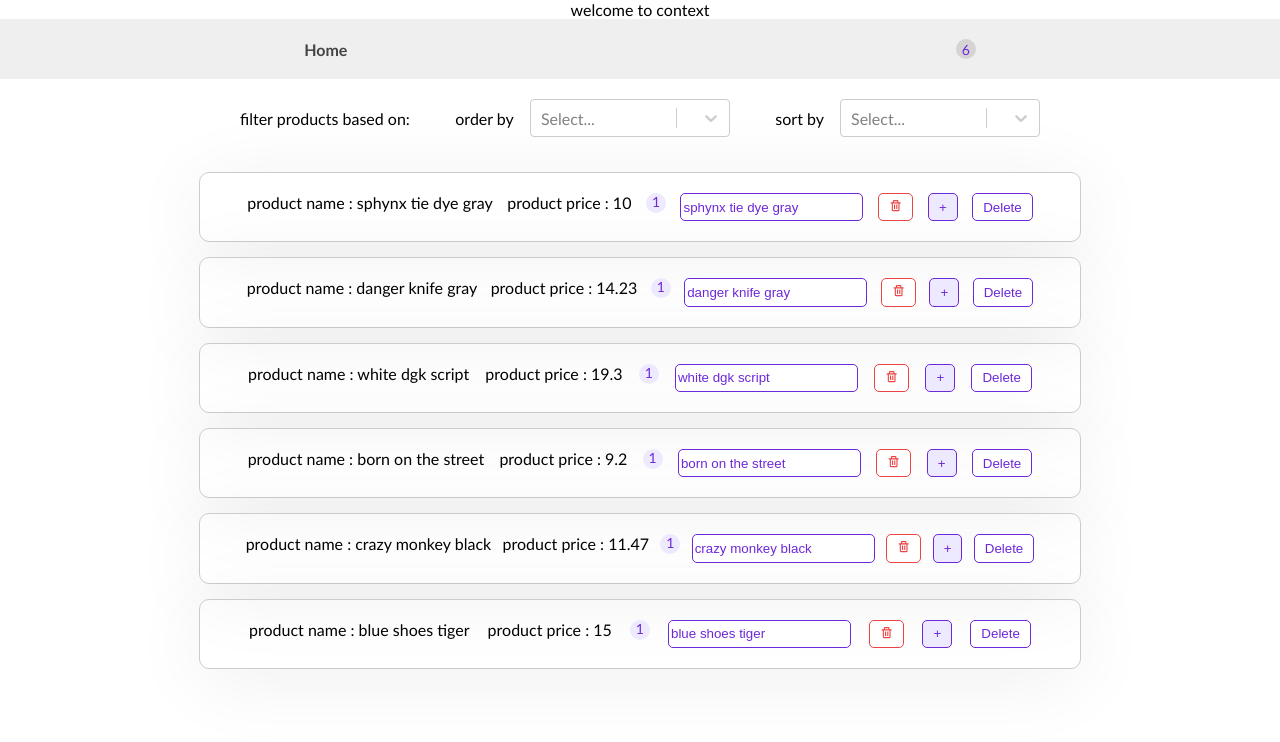
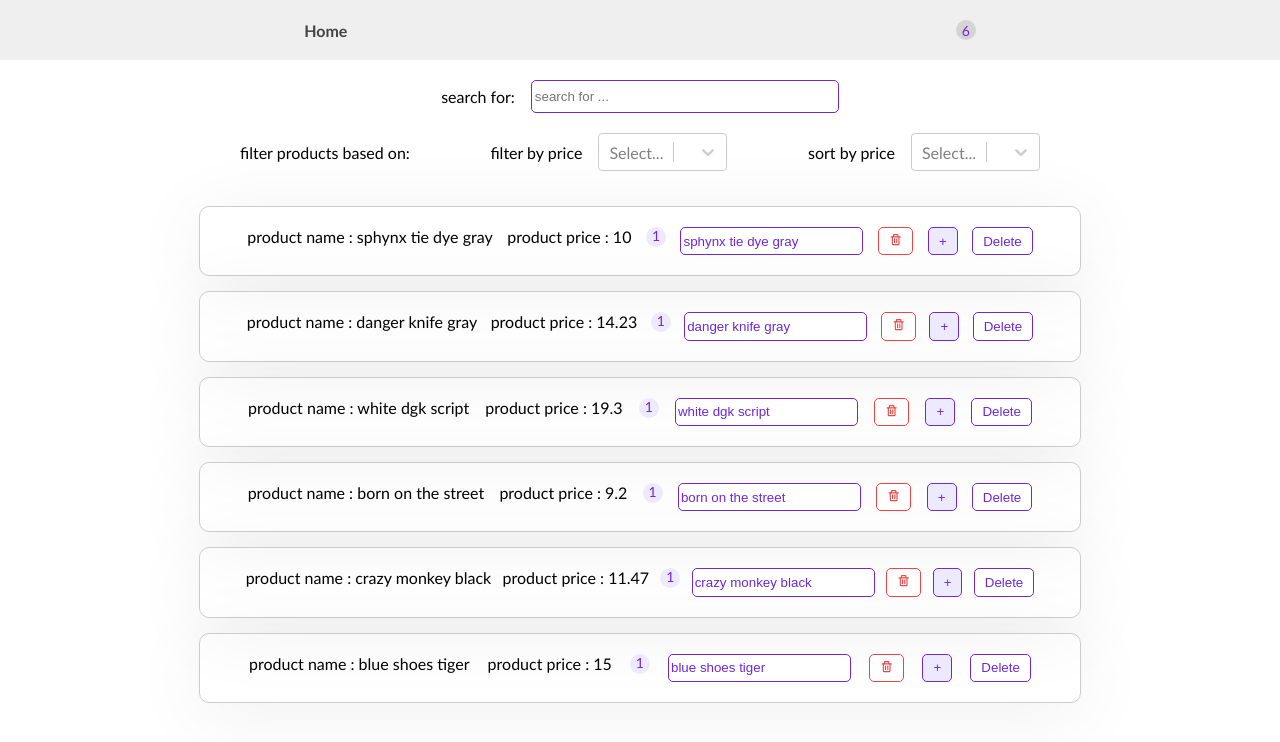
Before and after one commit to mehrnazpishyar/React-review, a React (Create React App) app: page / in a window 1280 px wide. Shown: the top 742 px of the page. Built offline with nearby package versions, Linux system fonts and the light colour scheme.

Commit message:
add search option

```diff
--- a/src/App.js
+++ b/src/App.js
@@ -4,13 +4,13 @@ import ProductList from "./components/ProductList/ProductList";
 import Navbar from "./components/Navbar/Navbar.js";
 import ProductsProvider from "./components/Providers/ProductsProvider";
 import FilterProducts from "./components/Filter/FilterProducts";
-import Select from 'react-select';
+
+
 
 const App = () => {
   return (
     <div className="container">
       <ProductsProvider>
-        <p>welcome to context</p>
         <Navbar />
         <FilterProducts />
         <ProductList />
--- /dev/null
+++ b/src/common/Search/Search.js
@@ -0,0 +1,28 @@
+import React, { useState } from "react";
+import { useProductsActions } from "../../components/Providers/ProductsProvider";
+import styles from "./search.module.css";
+
+const SearchBar = ({ filter }) => {
+  const dispatch = useProductsActions();
+  const [value, setValue] = useState("");
+
+  const changeHandler = (e) => {
+    console.log(e.target.value);
+    dispatch({ type: "filter", selectedOption: filter });
+    dispatch({ type: "search", event: e });
+    setValue(e.target.value);
+  };
+  return (
+    <div className={styles.formControl}>
+      <div>search for:</div>
+      <input
+        type="text"
+        placeholder="search for ..."
+        onChange={changeHandler}
+        value={value}
+      />
+    </div>
+  );
+};
+
+export default SearchBar;
--- /dev/null
+++ b/src/common/Search/search.module.css
@@ -0,0 +1,22 @@
+.formControl {
+    display: flex;
+    justify-content: center;
+    align-items: center;
+    width: 100%;
+    margin: 20px 0;
+}
+
+.formControl input {
+    outline: none;
+    border: 1px solid #6d28d9 ;
+    border-radius: 5px;
+    padding: 8px 3px;
+    color: #6d28d9;
+    width: 300px;
+    margin-left: 1rem;
+
+}
+
+.formControl input:focus{
+    border: 2px solid #6d28d9;
+}
--- /dev/null
+++ b/src/common/Select/Select.js
@@ -0,0 +1,21 @@
+import React from "react";
+import styles from "./select.module.css";
+import Select from "react-select";
+
+const SortComponent = ({ title, ...rest }) => {
+  return (
+    <div>
+      <div className={styles.selectContainer}>
+        <span>{title}</span>
+        <Select
+          // value={value}
+          // onChange={onChange}
+          // options={options}
+          {...rest}
+        />
+      </div>
+    </div>
+  );
+};
+
+export default SortComponent;
--- /dev/null
+++ b/src/common/Select/select.module.css
@@ -0,0 +1,14 @@
+
+.select {
+    width: 200px;
+}
+
+.selectContainer {
+    display: flex;
+    align-items: center;
+}
+
+.selectContainer span{
+display: block;
+margin-right: 1rem;
+}
--- a/src/components/Filter/FilterProducts.js
+++ b/src/components/Filter/FilterProducts.js
@@ -1,9 +1,10 @@
 import React, { useState } from "react";
-import Select from "react-select";
+import SortComponent from "../../common/Select/Select";
 import { useProductsActions } from "../Providers/ProductsProvider";
 import styles from "./filter.module.css";
+import SearchBar from "../../common/Search/Search";
 
-const options = [
+const filterOptions = [
   { value: "", label: "ALL" },
   { value: "XS", label: "XS" },
   { value: "L", label: "L" },
@@ -19,47 +20,45 @@ const sortOptions = [
 
 const FilterProducts = () => {
   const dispatch = useProductsActions();
-  const [value, setValue] = useState("");
+  const [filter, setFilter] = useState("");
   const [sort, setSort] = useState("");
 
-  const changeHandler = (selectedOption) => {
+  const filterHandler = (selectedOption) => {
     console.log(selectedOption);
     // dispatch({type:"filter", selectedOption:selectedOption})
     dispatch({ type: "filter", selectedOption });
-    dispatch({ type: "sort", selectedOption:sort });
-    setValue(selectedOption);
+    dispatch({ type: "sort", selectedOption: sort });
+    setFilter(selectedOption);
   };
-
 
   const sortHandler = (selectedOption) => {
     console.log(selectedOption);
-    // dispatch({type:"filter", selectedOption:selectedOption})
+    // dispatch({type:"sort", selectedOption:selectedOption})
     dispatch({ type: "sort", selectedOption });
     setSort(selectedOption);
   };
 
   return (
-    <div className={styles.filter}>
-      <p>filter products based on:</p>
-      <div className={styles.selectContainer}>
-        <span> order by</span>
-        <Select
-          value={value}
-          onChange={changeHandler}
-          options={options}
-          className={styles.select}
+    <section>
+      <SearchBar filter={filter} />
+      <div className={styles.filter}>
+        <p>filter products based on:</p>
+
+        <SortComponent
+          title="filter by price"
+          value={filter}
+          onChange={filterHandler}
+          options={filterOptions}
         />
-      </div>
-      <div className={styles.selectContainer}>
-        <span> sort by</span>
-        <Select
+
+        <SortComponent
+          title="sort by price"
           value={sort}
           onChange={sortHandler}
           options={sortOptions}
-          className={styles.select}
         />
       </div>
-    </div>
+    </section>
   );
 };
 
--- a/src/components/Providers/ProductsProvider.js
+++ b/src/components/Providers/ProductsProvider.js
@@ -70,6 +70,17 @@ const reducer = (state, action) => {
         return _.orderBy(products, ['price'], ['desc'])
       }
     }
+    case "search": {
+      const value = action.event.target.value;
+      if (value === "") {
+        return state;
+      } else {
+        const filteredProduct = state.filter((p) =>
+          p.title.toLowerCase().includes(value.toLowerCase())
+        );
+        return filteredProduct;
+      }
+    }
 
     default:
       return state;
```
